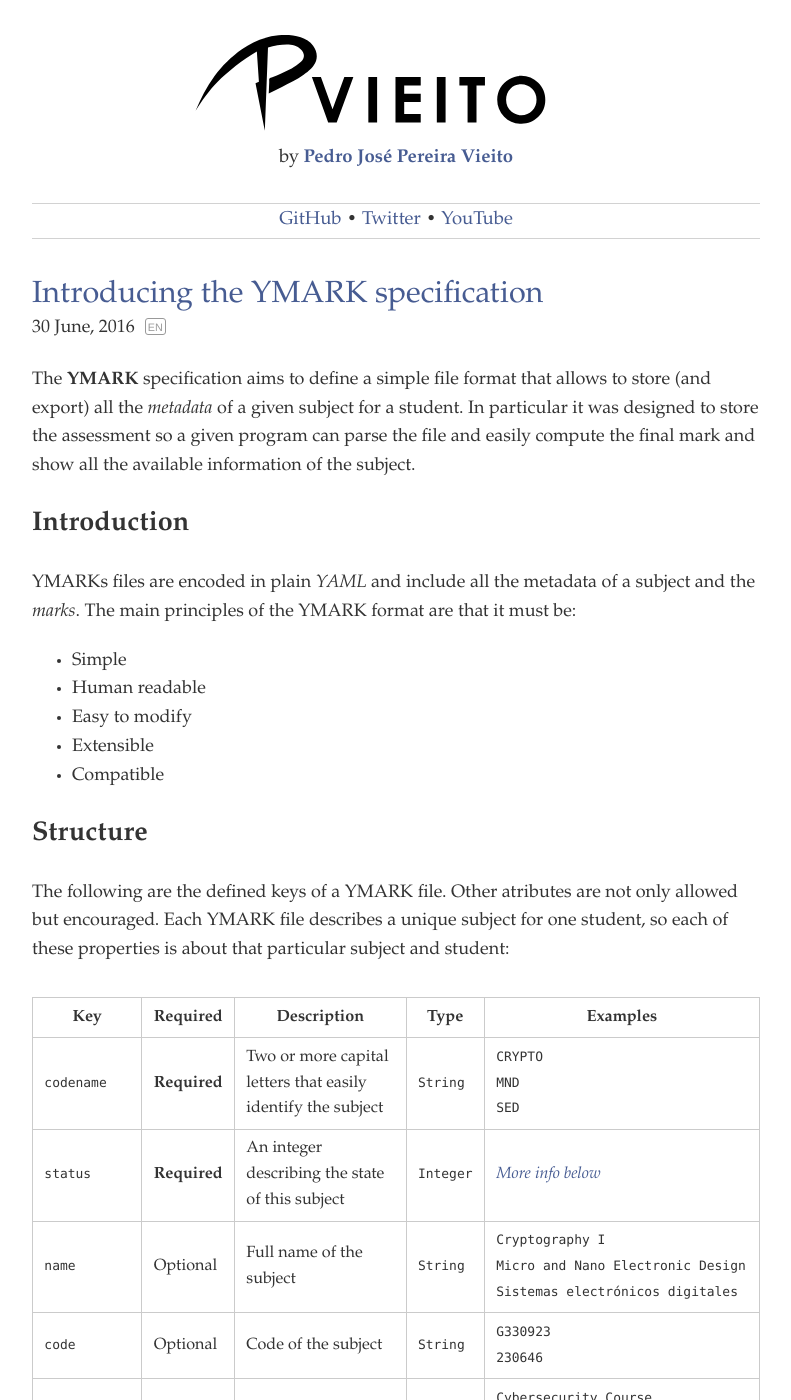
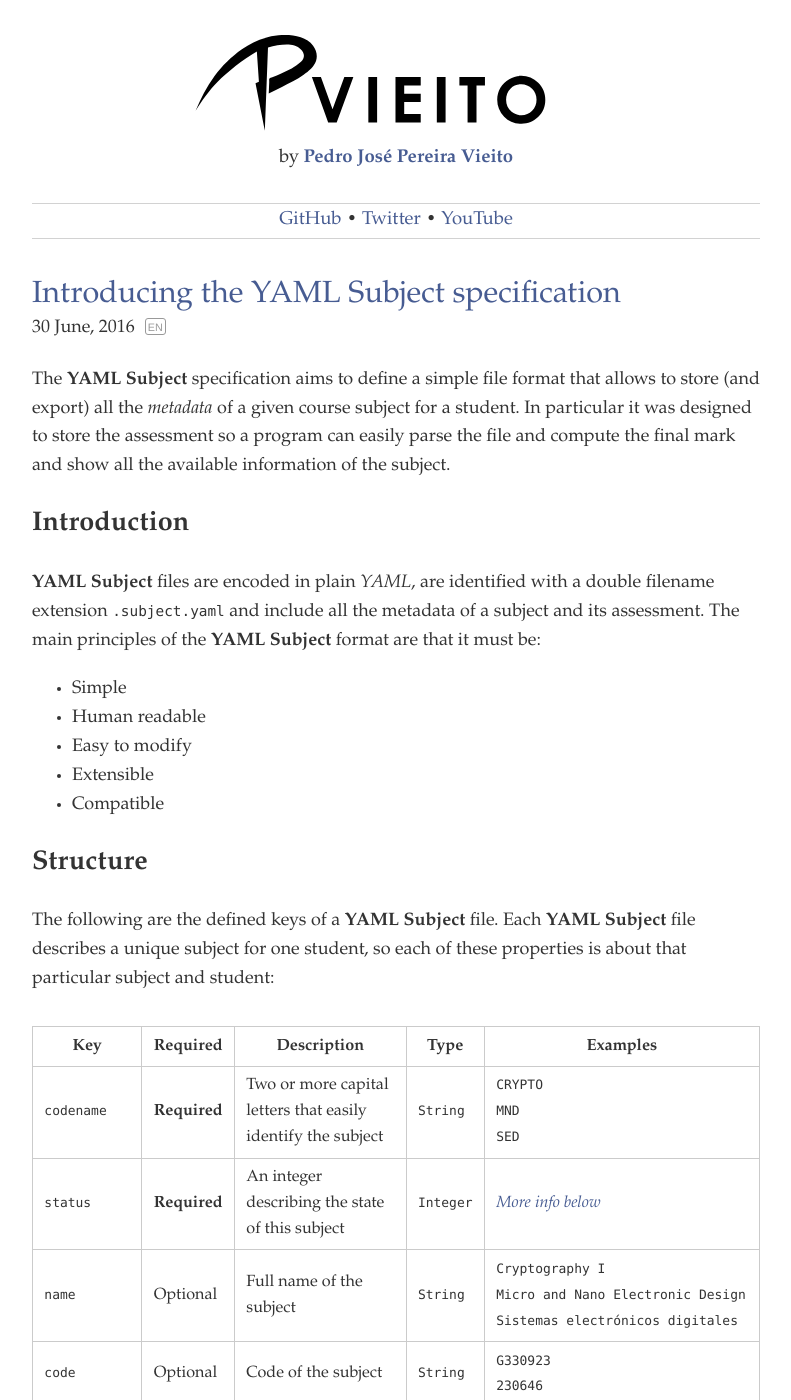
Before and after one commit to pvieito/Blog, a Jekyll site: the page built from _posts/2016-06-30-ymark.md, in a window 1280 px wide and 1400 px high. Shown: the whole window, without its empty margins (244-1035 px from the left). Built offline with Jekyll 4.4.1, drawn with Linux system fonts in a browser that asks for light colours; some web fonts are replaced; some of the changed text lies outside the part shown.

Commit message:
Updated YAML Subject specification

````diff
--- a/_posts/2016-06-30-ymark.md
+++ b/_posts/2016-06-30-ymark.md
@@ -1,13 +1,13 @@
 ---
-title: Introducing the YMARK specification
+title: Introducing the YAML Subject specification
 lang: en
 ---
 
-The **YMARK** specification aims to define a simple file format that allows to store (and export) all the _metadata_ of a given subject for a student. In particular it was designed to store the assessment so a given program can parse the file and easily compute the final mark and show all the available information of the subject.
+The **YAML Subject** specification aims to define a simple file format that allows to store (and export) all the _metadata_ of a given course subject for a student. In particular it was designed to store the assessment so a program can easily parse the file and compute the final mark and show all the available information of the subject.
 
 ## Introduction
 
-YMARKs files are encoded in plain _YAML_ and include all the metadata of a subject and the _marks_. The main principles of the YMARK format are that it must be:
+**YAML Subject** files are encoded in plain _YAML_, are identified with a double filename extension `.subject.yaml` and include all the metadata of a subject and its assessment. The main principles of the **YAML Subject** format are that it must be:
 
 * Simple
 * Human readable
@@ -17,7 +17,7 @@ YMARKs files are encoded in plain _YAML_ and include all the metadata of a subje
 
 ## Structure
 
-The following are the defined keys of a YMARK file. Other atributes are not only allowed but encouraged. Each YMARK file describes a unique subject for one student, so each of these properties is about that particular subject and student:
+The following are the defined keys of a **YAML Subject** file. Each **YAML Subject** file describes a unique subject for one student, so each of these properties is about that particular subject and student:
 
 <table style="width:100%; font-size:0.9em">
 	<tr>
@@ -236,7 +236,7 @@ Each element of the array is a dictionary with the following keys:
 		<td><code>weight</code></td>
 		<td>Optional</td>
 		<td>Float between 0 and 1 indicating the weight of this item over the overall subject mark</td>
-		<td>1</td>
+		<td><code>1</code></td>
 		<td>
 			<code>1</code><br />
 			<code>0.2</code><br />
@@ -247,7 +247,7 @@ Each element of the array is a dictionary with the following keys:
 		<td><code>fullscale</code></td>
 		<td>Optional</td>
 		<td>Float that indicates the maximum mark of this item</td>
-		<td>10</td>
+		<td><code>10</code></td>
 		<td>
 			<code>10</code><br />
 			<code>100</code><br />
@@ -256,9 +256,9 @@ Each element of the array is a dictionary with the following keys:
 	</tr>
 </table>
 
-### Example
+## Example
 
-Here is an example of a full YMARK file:
+Here is an example of a full **YAML Subject** file (`AACT.subject.yaml`):
 
 ```
 course: Master in Electronic Engineering (MEE)
@@ -273,57 +273,14 @@ term: 2
 status: 1
 web: http://atenea.upc.edu/moodle/course/view.php?id=31281
 assessment:
-    - description: Deliveries
-      mark: 7
-      weight: 0.2
-    - description: Mid-Term Exam
-      mark: 8
-      weight: 0.2
-    - description: Final Exam
-      mark: 76
-      fullscale: 100
-      weight: 0.6
+  - description: Deliveries
+    mark: 7
+    weight: 0.2
+  - description: Mid-Term Exam
+    mark: 8
+    weight: 0.2
+  - description: Final Exam
+    mark: 76
+    fullscale: 100
+    weight: 0.6
 ```
-
-## Program
-
-[`ymark.py`](https://gist.github.com/pvieito/e7571cf42b28d4541966d7221ea8139e) is a script that reads YMARK files and computes the final mark of the subjects.
-
-### Usage
-
-```
-ymark.py - Pedro José Pereira Vieito © 2016
-  Compute marks from diferent subjects in YMARK format.
-
-Usage:
-  ymark.py [-adeghow] <file>...
-
-Options:
-  -d, --details  Show subject details
-  -e, --edit     Edit mark files
-  -g, --guide    Open subject guide
-  -o, --open     Open subject folder
-  -w, --web      Open subject web
-  -h, --help     Show this help
-```
-
-### Output
-
-```
-$ ./ymark.py AACT.ymark -d
-AACT (Advanced Analog Circuit Techniques) ………………………………………………………………  7.6
- Course: Master in Electronic Engineering (MEE)
- Institution: Universitat Politècnica de Catalunya (UPC)
- Year: 2015/16
- Term: 2
- Type: Core
- Status: Active
- Credits: 5 ECTS
- Code: 230642
- Web: http://atenea.upc.edu/moodle/course/view.php?id=31281
- Progress: 100%
- Assessment: 3 items
- - Deliveries (20.0%) ……………………………………………………………………………………………………………………  7.0
- - Mid-Term Exam (20.0%) ……………………………………………………………………………………………………………  8.0
- - Final Exam (60.0%) ……………………………………………………………………………………………………………………  7.6
-```
````
Also changed, not shown: other parts of _posts/2016-06-30-ymark.md (+1 -1 lines).
